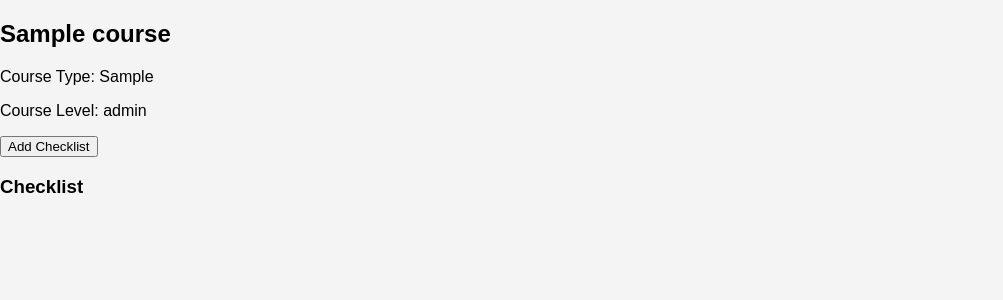
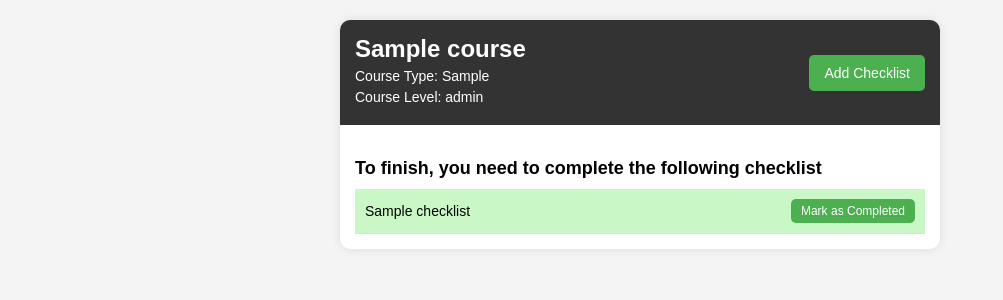
Before and after one commit to SunnyAryaIITM/project-checklist, a Flask app: a page that uses templates/iitm-courses/diploma-course.html in a window 1280 px wide. Shown: the part 54-354 px from the top of the page, without its empty margins (0-1003 px from the left). Run offline with Flask 3, Linux system fonts and the light colour scheme; the visitor is signed in with stand-in values (Sample User, id 1); tables that the repository leaves empty hold one stand-in row (values such as "Sample post").

Commit message:
checklist done

```diff
--- a/app.py
+++ b/app.py
@@ -1,5 +1,6 @@
 from flask import Flask, redirect, render_template, request, session, url_for
 from flask_sqlalchemy import SQLAlchemy
+from flask_cors import CORS
 
 app = Flask(__name__)
 app.config['SQLALCHEMY_DATABASE_URI'] = 'sqlite:///database.sqlite3'
@@ -72,6 +73,28 @@ class Course(db.Model):
         self.name = name
         self.level = level
         self.type = type
+
+class Checklist(db.Model):
+    id = db.Column(db.Integer, primary_key=True)
+    name = db.Column(db.String(80), nullable=False)
+    course_id = db.Column(db.Integer, db.ForeignKey('course.id'), nullable=False)
+    user_id = db.Column(db.Integer, db.ForeignKey('user.id'), nullable=False)
+    is_completed = db.Column(db.Boolean, default=False)
+
+    def __repr__(self):
+        return '<Checklist %r>' % self.name
+
+    def to_dict(self):
+        return {
+            'id': self.id,
+            'name': self.name,
+            'is_completed': self.is_completed
+        }
+
+    def __init__(self, name, course_id, user_id):
+        self.name = name
+        self.course_id = course_id
+        self.user_id = user_id
 
 with app.app_context():
     db.create_all()
@@ -177,12 +200,34 @@ def iitm_diploma():
     return render_template('iitm-courses/diploma.html', user=None, courses=Course.query.all())
 
 @app.route('/iitm-courses/diploma/<int:course_id>', methods=['GET', 'POST'])
-def iitm_diploma_detail(course_id):
+def iitm_diploma_detail(course_id, checklists=None):
     if 'user_id' in session:
         user_id = session['user_id']
         user = User.query.get(user_id)
-        return render_template('iitm-courses/diploma-course.html', user=user, course=Course.query.get(course_id))
+        checklists = Checklist.query.filter_by(user_id=user_id, course_id=course_id).all()
+        return render_template('iitm-courses/diploma-course.html', user=user, course=Course.query.get(course_id), checklists=checklists)
     return render_template('iitm-courses/diploma-course.html', user=None, course=Course.query.get(course_id))
 
+@app.route('/add-checklist', methods=['GET', 'POST'])
+def add_checklist():
+    if 'user_id' in session:
+        name = request.form['name']
+        course_id = request.form['course_id']
+        user_id = session['user_id']
+        checklist = Checklist(name=name, course_id=course_id, user_id=user_id)
+        db.session.add(checklist)
+        db.session.commit()
+        return redirect(url_for('iitm_diploma_detail', course_id=course_id, checklists=Checklist.query.filter_by(user_id=user_id, course_id=course_id).all()))
+    return render_template('add-checklist.html', user=None)
+
+@app.route('/mark_completed/<int:checklist_id>')
+def mark_completed(checklist_id):
+    checklist = Checklist.query.get(checklist_id)
+    if checklist:
+        checklist.is_completed = True
+        db.session.commit()
+    return redirect(url_for('iitm_diploma_detail', course_id=checklist.course_id, checklists=Checklist.query.filter_by(user_id=session['user_id'], course_id=checklist.course_id).all()))
+
+CORS(app)
 if __name__ == '__main__':
     app.run(host='0.0.0.0', port=8000, debug=True)
--- a/static/script.js
+++ b/static/script.js
@@ -74,3 +74,23 @@ window.onclick = function(event) {
         modal.style.display = 'none';
     }
 };
+
+function markCompleted(checklistId) {
+    // Use AJAX to send a request to mark the checklist as completed
+    // Replace 'your_flask_app_url' with the actual URL of your Flask app
+    fetch(`/mark_completed/${checklistId}`)
+        .then(response => response.json())
+        .then(data => {
+            if (data.success) {
+                alert(`Marked checklist as completed with ID: ${checklistId}`);
+                // You can also update the UI here if needed
+            } else {
+                alert('Failed to mark checklist as completed.');
+            }
+        })
+        .catch(error => {
+            console.error('Error:', error);
+        });
+
+    window.location.reload();
+}
--- a/static/styles.css
+++ b/static/styles.css
@@ -303,3 +303,123 @@ form a:hover {
     text-decoration: none;
     cursor: pointer;
 }
+
+.course-container {
+    max-width: 600px;
+    margin: 20px auto;
+    background-color: #fff;
+    border-radius: 10px;
+    box-shadow: 0 0 10px rgba(0, 0, 0, 0.1);
+    overflow: hidden;
+}
+
+.course-header {
+    display: flex;
+    justify-content: space-between;
+    align-items: center;
+    padding: 15px;
+    background-color: #333;
+    color: #fff;
+}
+
+.course {
+    flex: 1;
+}
+
+.course h2 {
+    margin: 0;
+    font-size: 24px;
+}
+
+.course p {
+    margin: 5px 0;
+    font-size: 14px;
+}
+
+.add-checklist button {
+    background-color: #4CAF50;
+    color: #fff;
+    padding: 10px 15px;
+    border: none;
+    border-radius: 5px;
+    cursor: pointer;
+    font-size: 14px;
+}
+
+.add-checklist button:hover {
+    background-color: #45a049;
+}
+
+.checklist {
+    padding: 15px;
+}
+
+.checklist h3 {
+    font-size: 18px;
+    margin-bottom: 10px;
+}
+
+.checklist ul {
+    list-style-type: none;
+    padding: 0;
+    margin: 0;
+}
+
+.checklist li {
+    font-size: 14px;
+    padding: 5px 0;
+    border-bottom: 1px solid #ddd;
+}
+
+@media only screen and (max-width: 768px) {
+    .course-container {
+        max-width: 100%;
+        border-radius: 0;
+    }
+}
+
+.checklist {
+    padding: 15px;
+}
+
+.checklist h3 {
+    font-size: 18px;
+    margin-bottom: 10px;
+}
+
+.checklist ul {
+    list-style-type: none;
+    padding: 0;
+    margin: 0;
+}
+
+.checklist li {
+    font-size: 14px;
+    padding: 10px;
+    border-bottom: 1px solid #ddd;
+    display: flex;
+    justify-content: space-between;
+    align-items: center;
+}
+
+.completed {
+    background-color: #c9f7c5; /* Light green for completed items */
+}
+
+.incomplete {
+    background-color: #f9c5c5; /* Light red for incomplete items */
+}
+
+button {
+    padding: 5px 10px;
+    background-color: #4CAF50; /* Green for the button */
+    color: #fff;
+    border: none;
+    border-radius: 5px;
+    cursor: pointer;
+    font-size: 12px;
+}
+
+button:hover {
+    background-color: #45a049;
+}
--- a/templates/iitm-courses/diploma-course.html
+++ b/templates/iitm-courses/diploma-course.html
@@ -11,16 +11,35 @@
             <p>Course Level: {{ course.level }}</p>
         </div>
         <div class="add-checklist">
-                <button>Add Checklist</button>
+            <button onclick="openAddCourseForm()">Add Checklist</button>
+        </div>
+        <div id="addCourseModal" class="modal">
+            <div class="modal-content">
+                <span class="close" onclick="closeAddCourseForm()">&times;</span>
+                <form id="addCourseForm" action="/add-checklist" method="POST">
+                    <!-- Your form fields go here -->
+                    <label for="name">Checklist Name</label>
+                    <input type="text" id="name" name="name" required>
+                    <input type="text" id="course_id" name="course_id" value="{{ course.id }}" hidden="true">
+                    <button type="submit">Add Checklist</button>
+                </form>
+            </div>
         </div>
     </div>
     <div class="checklist">
-            <h3>Checklist</h3>
+        {% if checklists | length > 0 %}
+            <h3>To finish, you need to complete the following checklist</h3>
             <ul>
                 {% for checklist in checklists %}
-                    <li>{{ checklist.name }}</li>
+                    <li class="{% if checklist.is_completed %}completed{% else %}incomplete{% endif %}">
+                        {{ checklist.name }}
+                        <button onclick="markCompleted('{{ checklist.id }}')">Mark as Completed</button>
+                    </li>
                 {% endfor %}
             </ul>
+        {% else %}
+            <h3>No checklist found</h3>
+        {% endif %}
     </div>
 </div>
 {% endblock container %}
```
Lines whose indentation alone changed are shown as unchanged.
